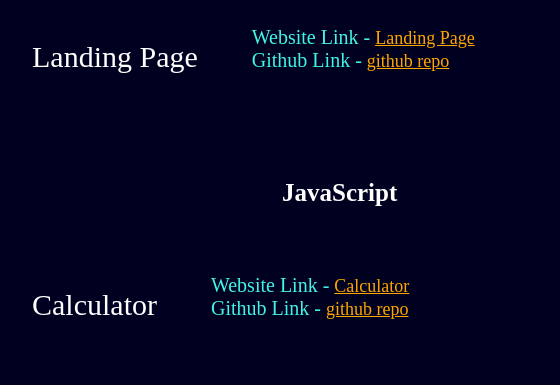
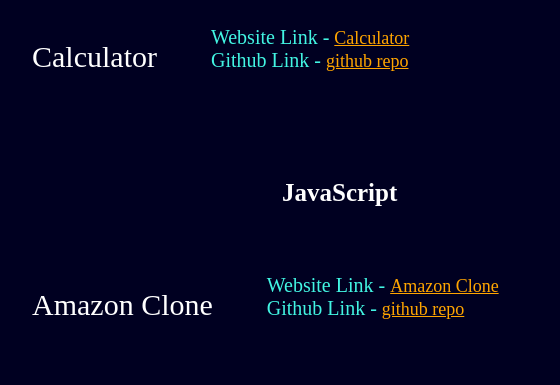
Before and after one commit to ShivamKawatra/Shivam-Portfolio, a plain HTML site: page index.html in a window 1280 px wide. Shown: the part 3661-4046 px from the top of the page, 218-778 px from the left. Drawn offline with nearby package versions, Linux system fonts and the light colour scheme; grey boxes are pictures that could not be loaded.

Commit message:
Update index.html

```diff
--- a/index.html
+++ b/index.html
@@ -233,21 +233,6 @@
                 <div class="vertical">
                     <div class="tobeflex">
                         <div class="vertical-title1">
-                            Landing Page
-                        </div>
-                    </div>
-                    <div class="tobeflex" id="position">
-                        <div class="vertical-title2">
-                            Website Link - <a href="#">Landing Page</a>
-                        </div>
-                        <div class="vertical-title2">
-                            Github Link - <a href="#">github repo</a>
-                        </div>
-                    </div>
-                </div>
-                <div class="vertical">
-                    <div class="tobeflex">
-                        <div class="vertical-title1">
                             Calculator
                         </div>
                     </div>
```
